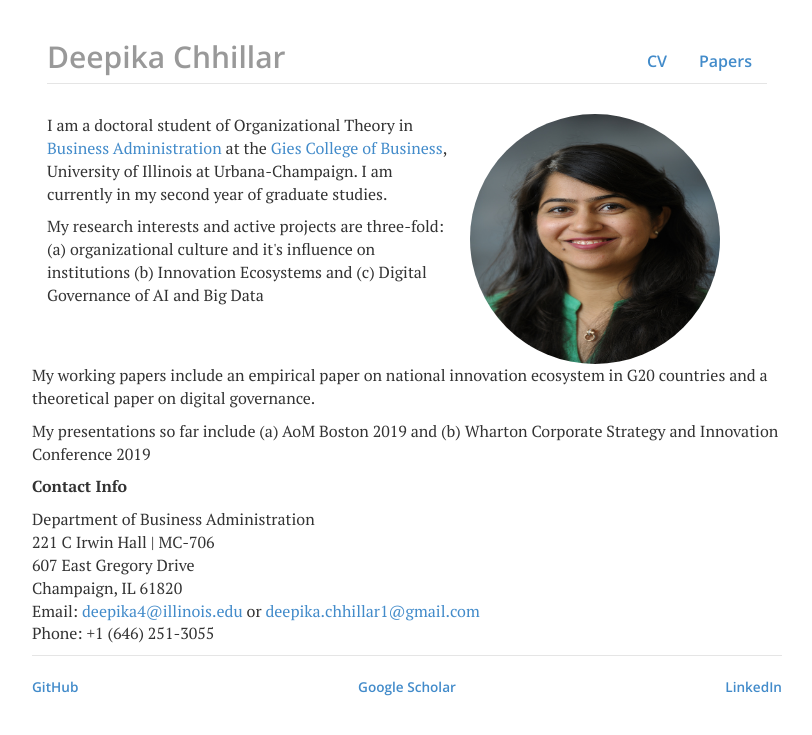
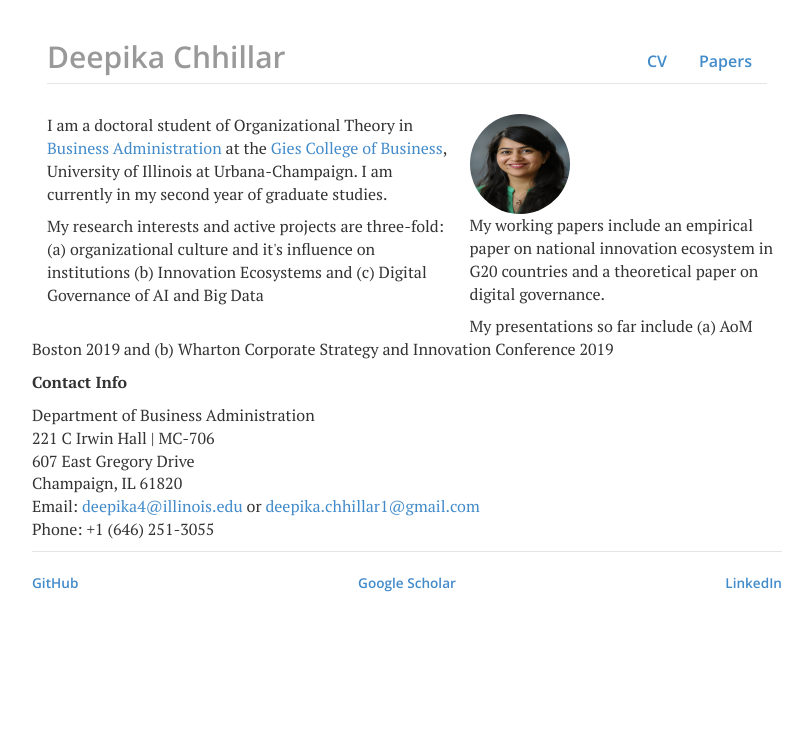
Before and after one commit to deepikachhillar/deepikachhillar.github.io-old, a Jekyll site: the page built from index.html, in a window 1280 px wide. Shown: the top 735 px of the page, without its empty margins (233-1045 px from the left). Built offline with Jekyll 4.4.1, drawn with Linux system fonts in a browser that asks for light colours; nearby versions of some CDN libraries.

Commit message:
Update index.html

```diff
--- a/index.html
+++ b/index.html
@@ -20,7 +20,7 @@ title: deepikachhillar.github.io
 
 	<div class="image-cropper">
 		<a href="https://giesbusiness.illinois.edu/profile/deepika-chhillar" target="_blank">
- 			 <img src="files/Business Dept_Profile Pic_Deepika copy.JPG" alt="avatar" width="250" height="250" >
+ 			 <img src="files/Business Dept_Profile Pic_Deepika copy.JPG" alt="avatar" width="100" height="100" >
 		</a>
 	</div>
 
```
